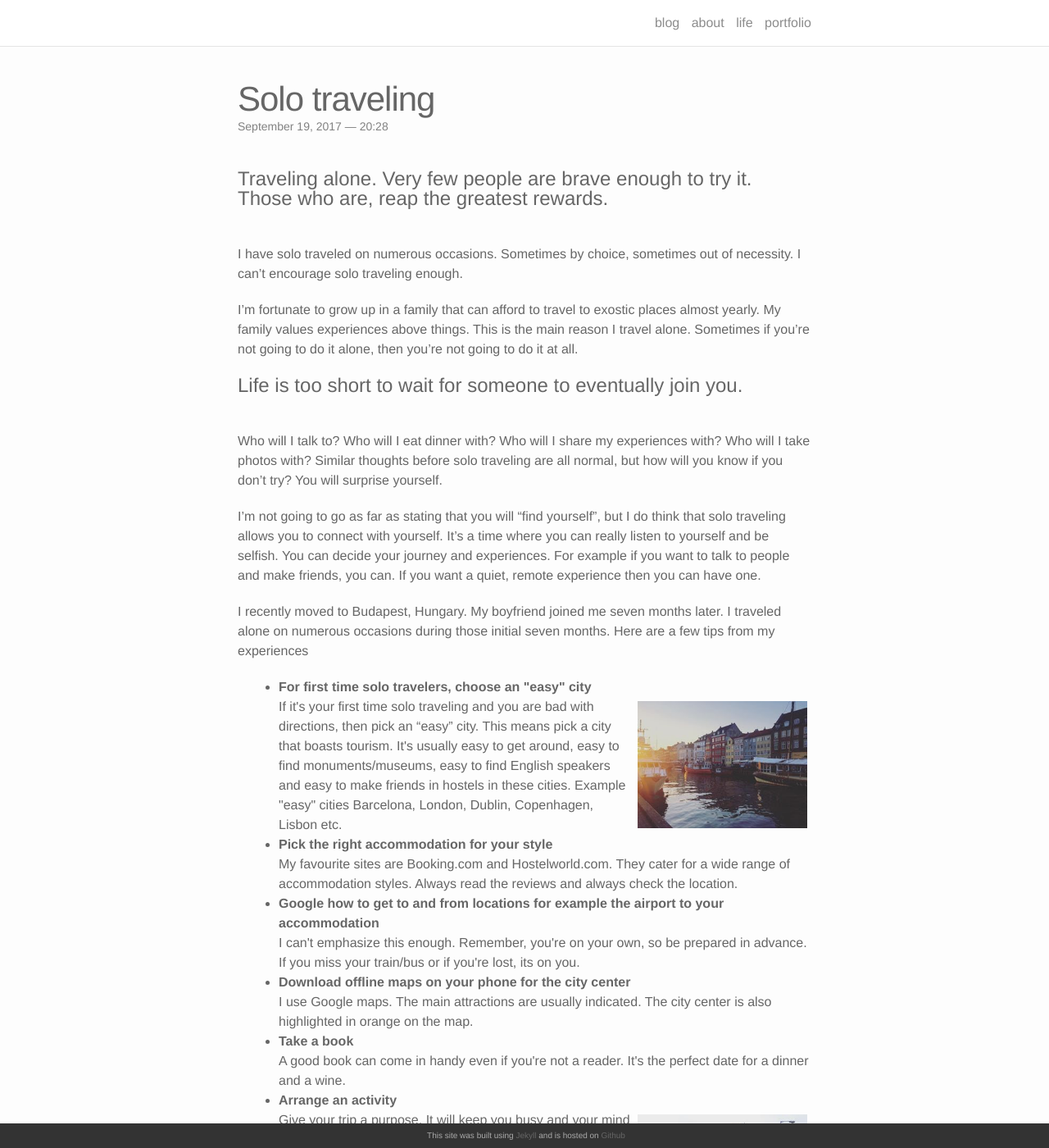
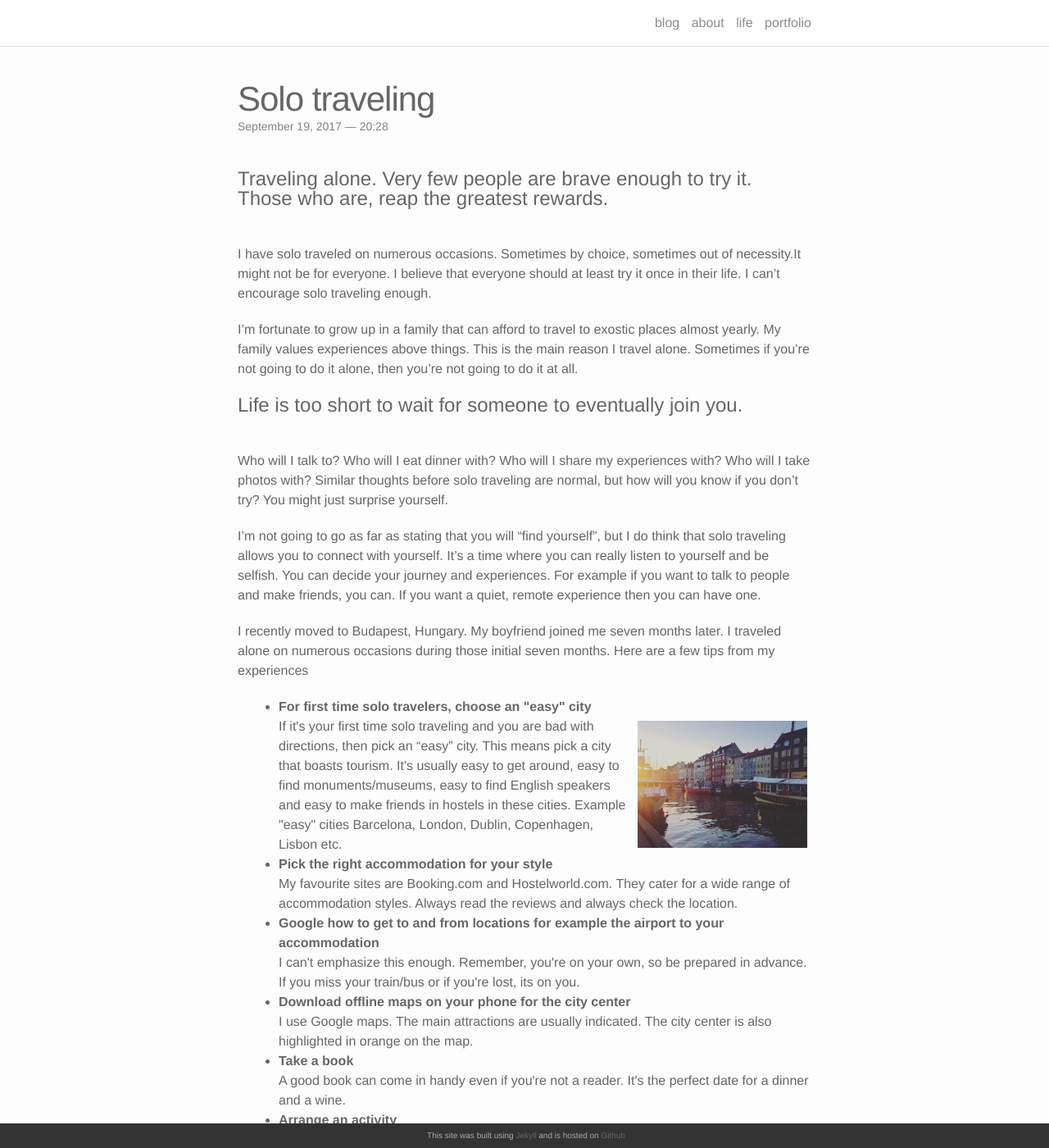
Before and after one commit to annelledejager/blog, a Jekyll site: the page built from _life/1_solotraveling.markdown, in a window 1280 px wide and 1400 px high. Shown: the whole window at 82% size. Built offline with Jekyll 4.4.1, drawn with Linux system fonts in a browser that asks for light colours; nearby versions of some CDN libraries; comment, search, counter and statistics services are not loaded; some of the changed text lies outside the part shown.

Commit message:
Post update

```diff
--- a/_life/1_solotraveling.markdown
+++ b/_life/1_solotraveling.markdown
@@ -9,14 +9,14 @@ comments: true
 # Traveling alone. Very few people are brave enough to try it. Those who are, reap the greatest rewards.
 <br/>
 
-I have solo traveled on numerous occasions. Sometimes by choice, sometimes out of necessity. I can't encourage solo traveling enough.
+I have solo traveled on numerous occasions. Sometimes by choice, sometimes out of necessity.It might not be for everyone. I believe that everyone should at least try it once in their life. I can't encourage solo traveling enough.
 
 I'm fortunate to grow up in a family that can afford to travel to exostic places almost yearly. My family values experiences above things. This is the main reason I travel alone. Sometimes if you're not going to do it alone, then you're not going to do it at all.
 
 # Life is too short to wait for someone to eventually join you.
 <br/>
 
-Who will I talk to? Who will I eat dinner with? Who will I share my experiences with? Who will I take photos with? Similar thoughts before solo traveling are all normal, but how will you know if you don't try? You will surprise yourself.
+Who will I talk to? Who will I eat dinner with? Who will I share my experiences with? Who will I take photos with? Similar thoughts before solo traveling are normal, but how will you know if you don't try? You might just surprise yourself.
 
 I’m not going to go as far as stating that you will "find yourself", but I do think that solo traveling allows you to connect with yourself. It's a time where you can really listen to yourself and be selfish. You can decide your journey and experiences. For example if you want to talk to people and make friends, you can. If you want a quiet, remote experience then you can have one.
 
@@ -57,7 +57,7 @@ I recently moved to Budapest, Hungary. My boyfriend joined me seven months later
 		This is usually the first thing I do when I get to my accommodation. I take a map they usually provide at the front desk, I go sit in the nearest pub with a local beer and plan the sites and activities on the map for the next few days.
 </ul>
 
-So I leave you with this - book that trip that you've always wanted to now. It's ok to invite your friends, but don't wait for them before booking your trip. They could back out last minute. If they do, embrace solo traveling with open arms and I promise you, it will be the best experience of your life.
+So I leave you with this - book that trip that you've always wanted to. It's ok to invite your friends, but don't wait for them before booking your trip. They could back out last minute. If they do, embrace solo traveling with open arms and I promise you, it might just be the best experience of your life.
 
 <img class="col one" src="/blog/img/solotravel5.jpg">
 <img class="col two" src="/blog/img/solotravel4.jpg">
```
